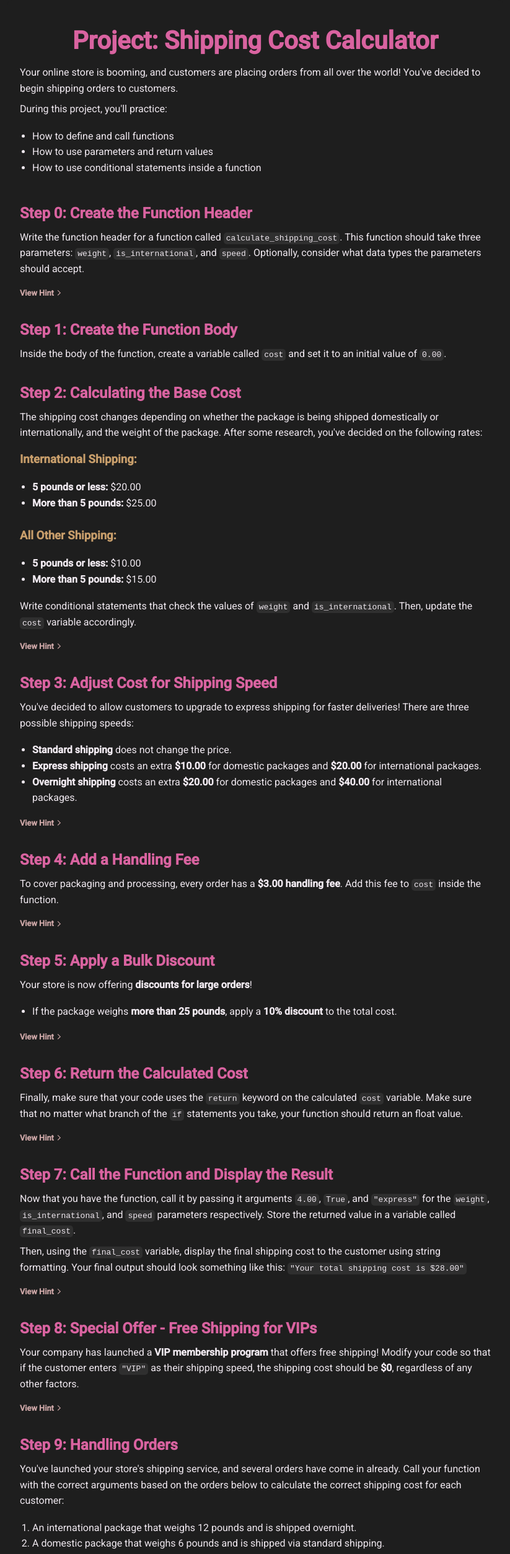
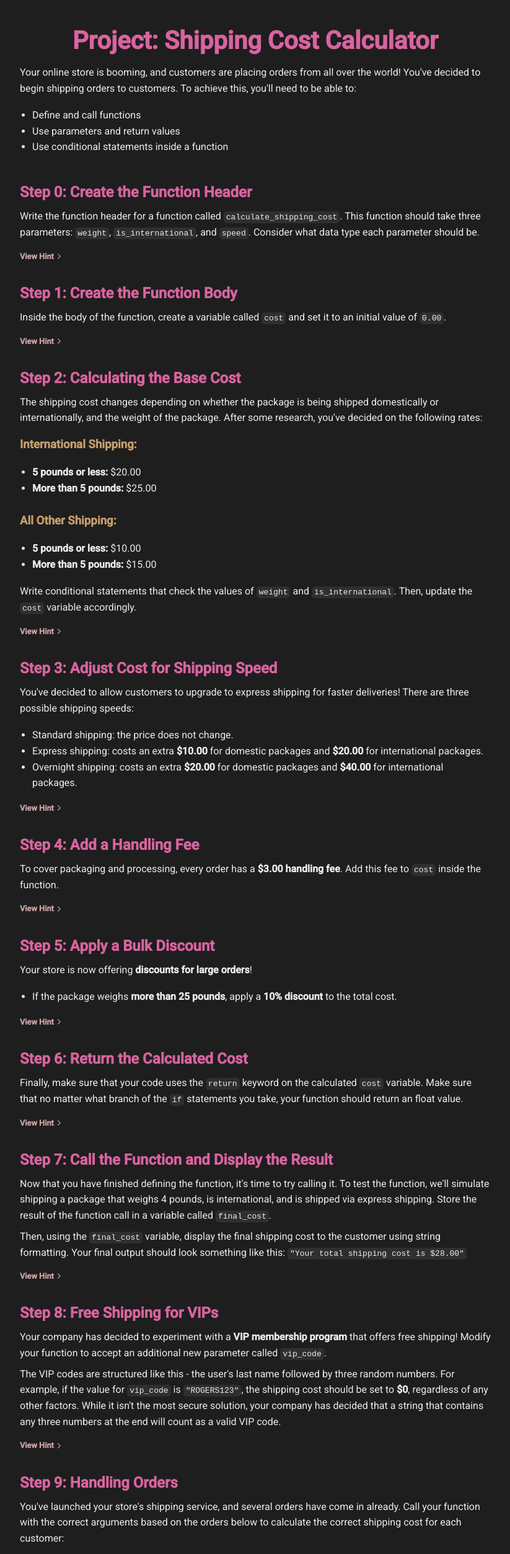
Before and after one commit to lawrluor/code-with-the-pros, a React (Create React App) app: page /Project05 in a window 1280 px wide. Shown: the top 2507 px of the page at 62% size, without its empty margins (228-1051 px from the left). Built offline with nearby package versions, Linux system fonts and the light colour scheme.

Commit message:
added content for functions project

```diff
--- a/src/pages/Python/05Project.jsx
+++ b/src/pages/Python/05Project.jsx
@@ -8,13 +8,11 @@ export default function Project05() {
 	return <div className="lesson-container">
 		<section>
 			<h1>Project: Shipping Cost Calculator</h1>
-			<p>Your online store is booming, and customers are placing orders from all over the world! You've decided to begin shipping orders to customers.</p>
-
-			<p>During this project, you'll practice:</p>
+			<p>Your online store is booming, and customers are placing orders from all over the world! You've decided to begin shipping orders to customers. To achieve this, you'll need to be able to:</p>
 			<ul>
-				<li>How to define and call functions</li>
-				<li>How to use parameters and return values</li>
-				<li>How to use conditional statements inside a function</li>
+				<li>Define and call functions</li>
+				<li>Use parameters and return values</li>
+				<li>Use conditional statements inside a function</li>
 			</ul>
 		</section>
 
@@ -36,7 +34,7 @@ export default function Project05() {
 
 			<p>
 				Write the function header for a function called <code className="inline">calculate_shipping_cost</code>.
-				This function should take three parameters: <code className="inline">weight</code>, <code className="inline">is_international</code>, and <code className="inline">speed</code>. Optionally, consider what data types the parameters should accept.
+				This function should take three parameters: <code className="inline">weight</code>, <code className="inline">is_international</code>, and <code className="inline">speed</code>. Consider what data type each parameter should be.
 			</p>
 
 			<Collapsible title="Hint">
@@ -54,6 +52,10 @@ export default function Project05() {
 		<section>
 			<h2 id={`step-${getCurrentNumber()}-create-the-function-body`}><a href={`#step-${getCurrentNumber()}-create-the-function-body`} className="section-link">Step {getCurrentNumberAndIncrement()}: Create the Function Body</a></h2>
 			<p>Inside the body of the function, create a variable called <code className="inline">cost</code> and set it to an initial value of <code className="inline">0.00</code>.</p>
+
+			<Collapsible title="Hint">
+				<p>The function body is directly underneath the function header and is indented.</p>
+			</Collapsible>
 		</section>
 
 		<section>
@@ -81,9 +83,9 @@ export default function Project05() {
 			<h2 id={`step-${getCurrentNumber()}-adjust-cost-for-shipping-speed`}><a href={`#step-${getCurrentNumber()}-adjust-cost-for-shipping-speed`} className="section-link">Step {getCurrentNumberAndIncrement()}: Adjust Cost for Shipping Speed</a></h2>
 			<p>You've decided to allow customers to upgrade to express shipping for faster deliveries! There are three possible shipping speeds:</p>
 			<ul>
-				<li><strong>Standard shipping</strong> does not change the price.</li>
-				<li><strong>Express shipping</strong> costs an extra <strong>$10.00</strong> for domestic packages and <strong>$20.00</strong> for international packages.</li>
-				<li><strong>Overnight shipping</strong> costs an extra <strong>$20.00</strong> for domestic packages and <strong>$40.00</strong> for international packages.</li>
+				<li>Standard shipping: the price does not change.</li>
+				<li>Express shipping: costs an extra <strong>$10.00</strong> for domestic packages and <strong>$20.00</strong> for international packages.</li>
+				<li>Overnight shipping: costs an extra <strong>$20.00</strong> for domestic packages and <strong>$40.00</strong> for international packages.</li>
 			</ul>
 
 			<Collapsible title="Hint">
@@ -123,22 +125,25 @@ export default function Project05() {
 		<section>
 			<h2 id={`step-${getCurrentNumber()}-call-the-function-and-display-the-result`}><a href={`#step-${getCurrentNumber()}-call-the-function-and-display-the-result`} className="section-link">Step {getCurrentNumberAndIncrement()}: Call the Function and Display the Result</a></h2>
 			<p>
-				Now that you have the function, call it by passing it arguments <code className="inline">4.00</code>, <code className="inline">True</code>, and <code className="inline">"express"</code> for the <code className="inline">weight</code>, <code className="inline">is_international</code>, and <code className="inline">speed</code> parameters respectively.
-				Store the returned value in a variable called <code className="inline">final_cost</code>.
+				Now that you have finished defining the function, it's time to try calling it. To test the function, we'll simulate shipping a package that weighs 4 pounds, is international, and is shipped via express shipping.
+				Store the result of the function call in a variable called <code className="inline">final_cost</code>.
 			</p>
 			<p>Then, using the <code className="inline">final_cost</code> variable, display the final shipping cost to the customer using string formatting. Your final output should look something like this: <code className="inline">"Your total shipping cost is $28.00"</code></p>
 
 			<Collapsible title="Hint">
-				<p>Call the function like this: <code className="inline">calculate_shipping_cost(4.00, True, "express")</code>.</p>
+				<p>To call the function, pass it arguments <code className="inline">4.00</code>, <code className="inline">True</code>, and <code className="inline">"express"</code> for the <code className="inline">weight</code>, <code className="inline">is_international</code>, and <code className="inline">speed</code> parameters respectively</p>
+				<p>For example: <code className="inline">calculate_shipping_cost(4.00, True, "express")</code>.</p>
 			</Collapsible>
 		</section>
 
 		<section>
-			<h2 id={`step-${getCurrentNumber()}-special-offer-free-shipping-for-vips`}><a href={`#step-${getCurrentNumber()}-special-offer-free-shipping-for-vips`} className="section-link">Step {getCurrentNumberAndIncrement()}: Special Offer - Free Shipping for VIPs</a></h2>
-			<p>Your company has launched a <strong>VIP membership program</strong> that offers free shipping! Modify your code so that if the customer enters <code className="inline">"VIP"</code> as their shipping speed, the shipping cost should be <strong>$0</strong>, regardless of any other factors.</p>
+			<h2 id={`step-${getCurrentNumber()}-free-shipping-for-vips`}><a href={`#step-${getCurrentNumber()}-free-shipping-for-vips`} className="section-link">Step {getCurrentNumberAndIncrement()}: Free Shipping for VIPs</a></h2>
+			<p>Your company has decided to experiment with a <strong>VIP membership program</strong> that offers free shipping! Modify your function to accept an additional new parameter called <code className="inline">vip_code</code>.</p>
+
+			<p>The VIP codes are structured like this - the user's last name followed by three random numbers. For example, if the value for <code className="inline">vip_code</code> is <code className="inline">"ROGERS123"</code>, the shipping cost should be set to <strong>$0</strong>, regardless of any other factors. While it isn't the most secure solution, your company has decided that a string that contains any three numbers at the end will count as a valid VIP code.</p>
 
 			<Collapsible title="Hint">
-				<p>Add a condition in your <code className="inline">if</code> statement to check if <code className="inline">speed == "VIP"</code>. Is there a line where you can insert this code for maximum efficiency in your code?</p>
+				<p>Add a condition in your <code className="inline">if</code> statement to check the value of <code className="inline">vip_code</code>. Try to check the last three characters of the string and determine if they are numbers.</p>
 			</Collapsible>
 		</section>
 
@@ -148,13 +153,13 @@ export default function Project05() {
 			<ol>
 				<li>An international package that weighs 12 pounds and is shipped overnight.</li>
 				<li>A domestic package that weighs 6 pounds and is shipped via standard shipping.</li>
-				<li>A VIP package that weighs 3 pounds and is shipped via standard shipping.</li>
+				<li>An international package that weighs 3 pounds and is shipped via standard shipping, and the customer is a VIP.</li>
 				<li>An international package that weighs 22 pounds and is shipped via express shipping.</li>
 				<li>A domestic package that weighs 3 pounds and is shipped via overnight shipping.</li>
 			</ol>
 
 			<Collapsible title="Hint">
-				<p>Call the function like this: <code className="inline">calculate_shipping_cost(3.00, True, "standard")</code>.</p>
+				<p>Call the function using the correct number of arguments in the correct order. For example: <code className="inline">calculate_shipping_cost(3.00, True, "standard", False)</code>.</p>
 			</Collapsible>
 		</section>
 
@@ -172,9 +177,13 @@ export default function Project05() {
 
 			<Collapsible title="Solution">
 				<h3>Sample Solution</h3>
-				<p>Here's a complete implementation of the shipping cost calculator based on the steps we've covered:</p>
-				<CodeBlock language="python" codeString={`def calculate_shipping_cost(weight, is_international, speed):
+				<p>This is one way to implement the shipping cost calculator based on the steps we've covered:</p>
+				<CodeBlock language="python" codeString={`def calculate_shipping_cost(weight, is_international, speed, vip_code):
     cost = 0.00
+
+    # Check if VIP code is valid
+    if vip_code[-3:].isnumeric():
+        return cost
 
     # Base cost based on weight and location
     if is_international:
@@ -187,8 +196,6 @@ export default function Project05() {
         cost += 20.00 if is_international else 10.00
     elif speed == "overnight":
         cost += 40.00 if is_international else 20.00
-    elif speed == "VIP":
-        return 0.00  # Terminate function and return 0.00
 
     # Add handling fee
     cost += 3.00
@@ -200,13 +207,17 @@ export default function Project05() {
     return cost
 
 # Example function call:
-final_cost = calculate_shipping_cost(4.00, True, "express")
+final_cost = calculate_shipping_cost(4.00, True, "express", "")
 print(f"Your total shipping cost is {final_cost:.2f}")`} />
 
 				<h3>Using Nested <code className="inline">if</code> Statements</h3>
 				<p>Here's another way to structure the function using nested <code className="inline">if</code> statements:</p>
-				<CodeBlock language="python" codeString={`def calculate_shipping_cost(weight, is_international, speed):
+				<CodeBlock language="python" codeString={`def calculate_shipping_cost(weight, is_international, speed, vip_code):
     cost = 0.00
+
+    # Check if VIP code is valid
+    if vip_code[-3:].isnumeric():
+        return cost
 
     # Determine base cost
     if is_international:
@@ -220,10 +231,6 @@ print(f"Your total shipping cost is {final_cost:.2f}")`} />
         else:
             cost = 15.00
 
-    # Adjust cost based on shipping speed
-    if speed == "VIP":
-        return 0.00  # Free shipping for VIP members
-    else:
 	if speed == "express":
 		if is_international:
 			cost += 20.00
```
Lines whose indentation alone changed are shown as unchanged.
